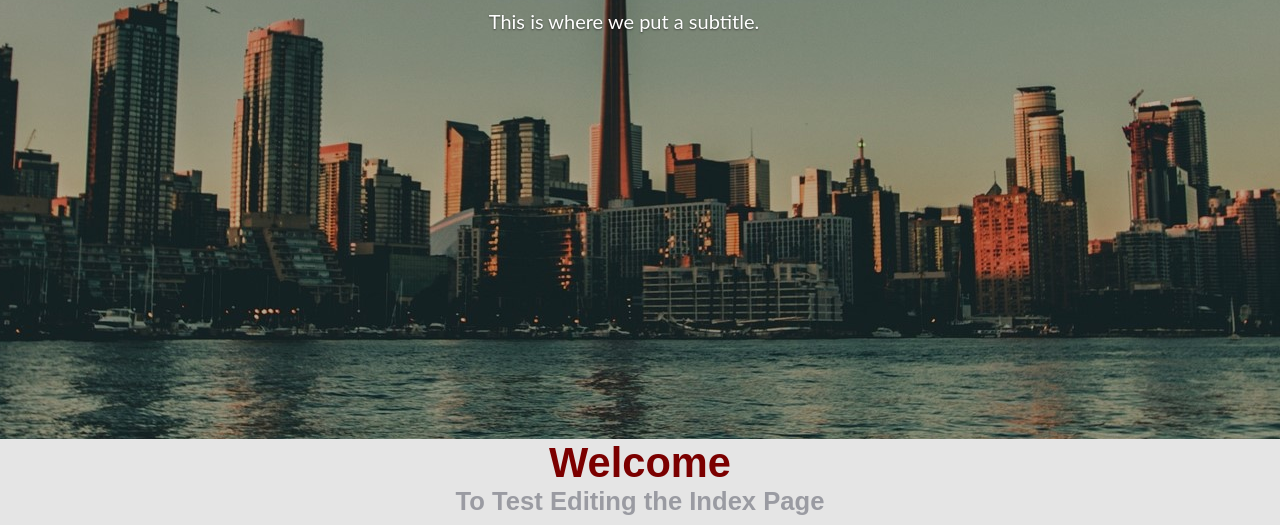
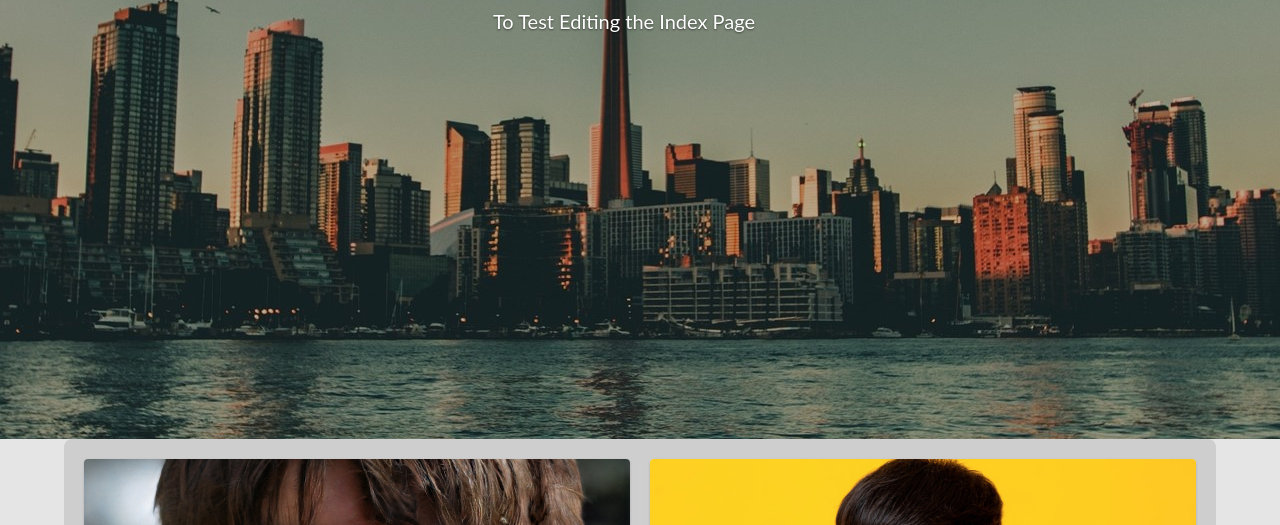
Before and after one commit to PEAR-Impact-Project-Team-2/success-stories-of-new-canadians, a Gatsby site: page / in a window 1280 px wide. Shown: the part 501-1026 px from the top of the page. Built offline with nearby package versions, Linux system fonts and the light colour scheme; Gatsby itself is replaced by a stand-in of ours; some icons are missing; a web font is replaced by a local one.

Commit message:
make header editable through netlify cms

```diff
--- a/src/components/Footer.jsx
+++ b/src/components/Footer.jsx
@@ -1,5 +1,5 @@
 import React from 'react'
-import { Box, Button, Grid } from '@material-ui/core'
+import { Button, Grid } from '@material-ui/core'
 import '@styles/components/Footer.scss';
 
 export default function Footer() {
--- a/src/components/Header.jsx
+++ b/src/components/Header.jsx
@@ -1,16 +1,18 @@
 import React, { Component } from 'react';
+import { StaticQuery, graphql } from 'gatsby';
 import '@styles/components/Header.scss';
 
 class Header extends Component {
   render() {
+   const { data } = this.props
 
     return (
       <header id="home">
 
       <div className="row banner">
          <div className="banner-text">
-            <h1>Welcome</h1>
-            <h3>This is where we put a subtitle.</h3>
+            <h1>{data.markdownRemark.frontmatter.title}</h1>
+            <h3>{data.markdownRemark.frontmatter.heading}</h3>
             <hr />
          </div>
       </div>
@@ -24,4 +26,24 @@ class Header extends Component {
   }
 }
 
-export default Header;
+export default () => (
+   <StaticQuery
+     query={graphql`
+     {
+      markdownRemark(frontmatter: {templateKey: {eq: "index-page"}}) {
+        frontmatter {
+          aboutus {
+            description
+            title
+          }
+          image
+          subheading
+          heading
+          title
+        }
+      }
+    }
+     `}
+     render={data => <Header data={data} />}
+   />
+ )
--- a/src/pages/index.jsx
+++ b/src/pages/index.jsx
@@ -1,5 +1,4 @@
 import React from 'react';
-import { useStaticQuery, graphql } from 'gatsby';
 import { withSeo } from '@utils';
 import { Page } from '@layouts';
 import { Button } from '@components';
@@ -10,34 +9,11 @@ import StoryRoll from '@components/StoryRoll'
 // import { Welcome } from '@components';
 import '@styles/pages/Index.scss';
 
-/** Get all markdown pages in ascending order */
-const query = graphql`
-{
-  markdownRemark(frontmatter: {templateKey: {eq: "index-page"}}) {
-    frontmatter {
-      aboutus {
-        description
-        title
-      }
-      image
-      subheading
-      heading
-      title
-    }
-  }
-}
-`;
-
 const IndexPage = () => {
-  const { markdownRemark } = useStaticQuery(query);
-
   return (
     <Page id='home' className='index'>
       <Navbar/>
-      <Header/>
-      <h1 className='index__title'>{markdownRemark.frontmatter.title}</h1>
-      <p className='index__text'>{markdownRemark.frontmatter.heading}</p>
-      <img src={markdownRemark.frontmatter.image} alt="Logo" height='360px'/>
+      <Header />
       <StoryRoll/>
       <Button className='index__button' to='/welcome'>
         Let's Get Started
--- a/src/styles/components/Footer.scss
+++ b/src/styles/components/Footer.scss
@@ -13,7 +13,3 @@ li {
     text-decoration: none;
     color: white;
 }
-
-.MuiButton-textSecondary{
-    textSecondary: white;
-}
```
